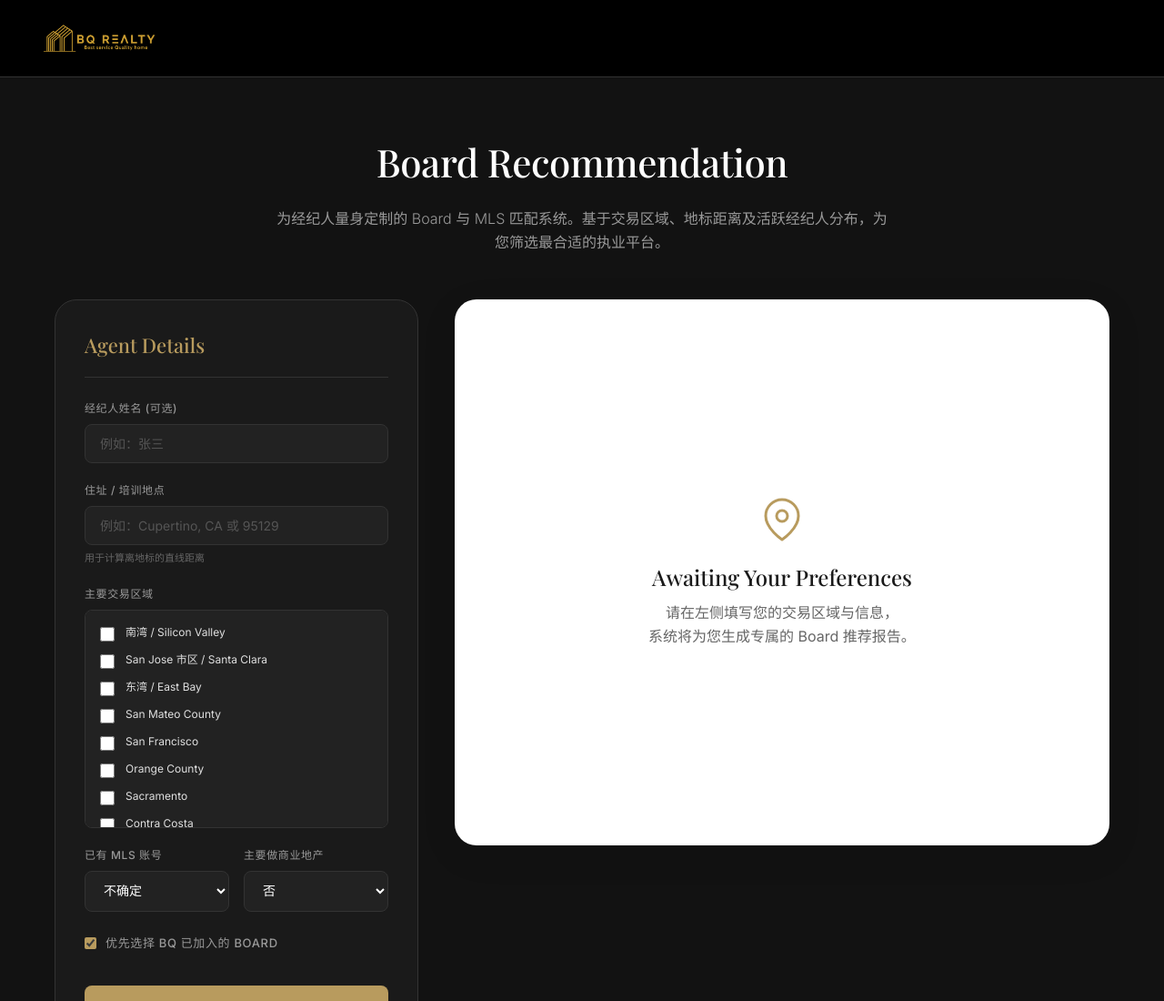
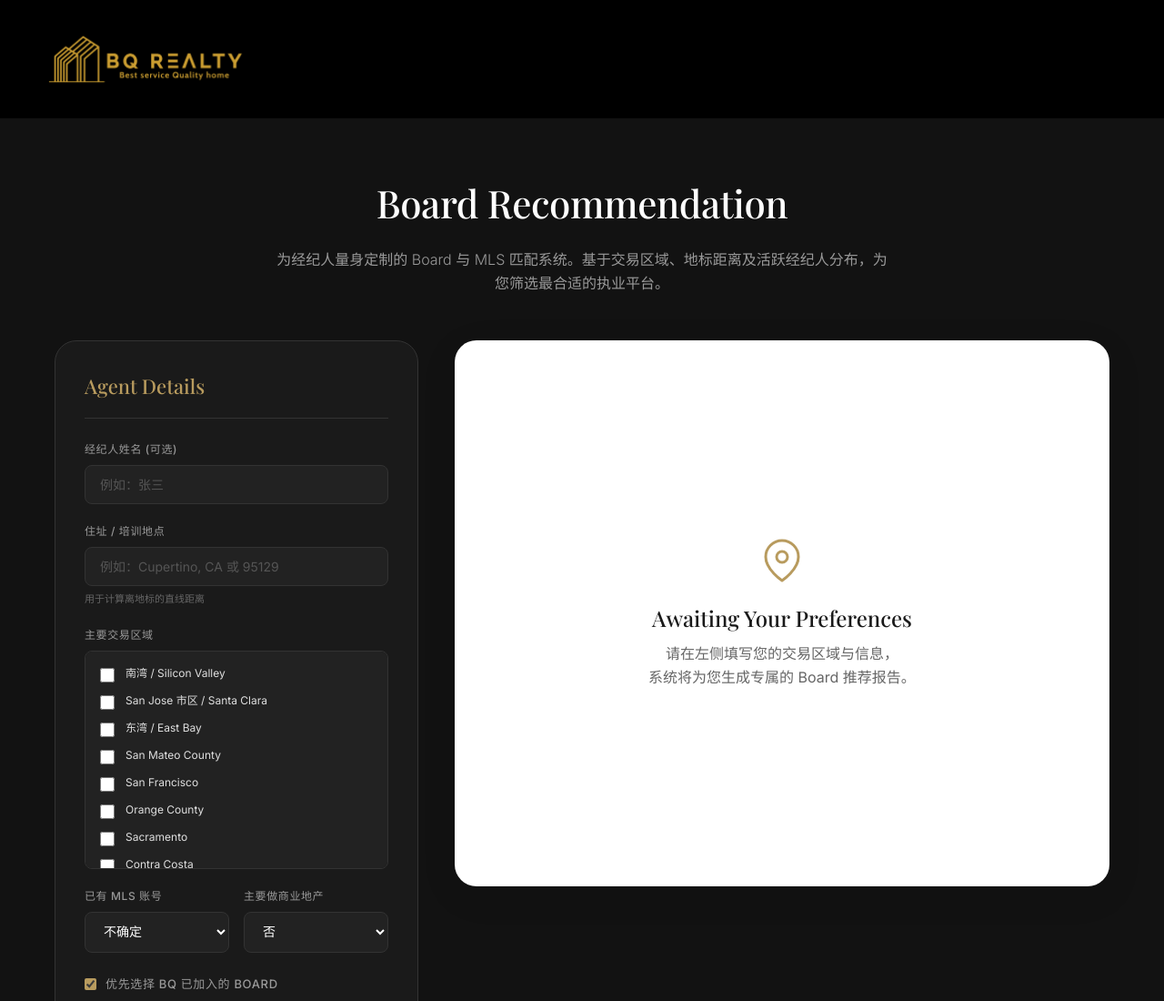
Before and after one commit to bqsupport/board-recommend, a plain HTML site: page index.html in a window 1280 px wide. Shown: the top 1100 px of the page at 91% size. Drawn offline with nearby package versions, Linux system fonts and the light colour scheme.

Commit message:
Update index.html

```diff
--- a/index.html
+++ b/index.html
@@ -36,16 +36,15 @@
     -webkit-font-smoothing: antialiased;
   }
 
-  /* 顶部导航 Logo */
+  /* 顶部导航 */
   .top-nav {
-    padding: 16px 40px;
+    padding: 20px 40px;
     display: flex;
     align-items: center;
-    border-bottom: 1px solid var(--border-dark);
-    background-color: #000;
+    background-color: #000; /* 去掉了 border-bottom，保留纯黑背景 */
   }
   .logo-img {
-    height: 52px; /* 这里控制Logo图片的大小，如果觉得太大可以改成 40px */
+    height: 90px; /* 放大到90px，更醒目 */
     width: auto;
     object-fit: contain;
   }
@@ -485,11 +484,9 @@
       const boardGeo = GEO[b.city.toLowerCase()] || null;
       const dist = haversine(agentGeo, boardGeo);
 
-      // 极简打分法：命中的勾选区域数量 * 1000
       const areaHits = b.covers.filter(c => areas.includes(c)).length;
       let score = areaHits * 1000;
 
-      // 距离只做轻微辅助修正
       if (dist != null) {
          score += Math.max(0, 100 - dist);
       }
```
